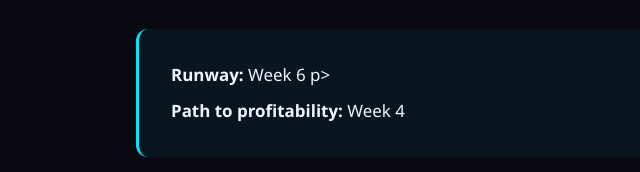
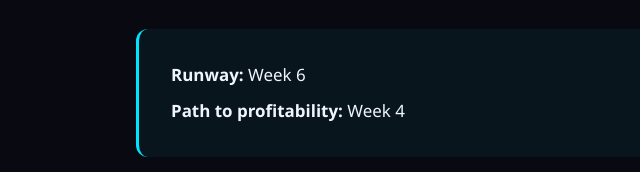
Before and after one commit to sfgSRGRYFf4/dgvbn-sdfs-nj, a plain HTML site: page index.html in a window 1280 px wide. Shown: the part 7195-7367 px from the top of the page, 128-768 px from the left. Drawn offline with Linux system fonts and the light colour scheme.

Commit message:
Actualicé contenido

```diff
--- a/index.html
+++ b/index.html
@@ -771,7 +771,7 @@
       </ul>
 
       <div style="background: rgba(0, 229, 255, 0.05); padding: 2rem; border-radius: 12px; margin-top: 2rem; border-left: 3px solid var(--accent);">
-        <p style="margin: 0; color: var(--text);"><strong>Runway:</strong> Week 6 p>
+        <p style="margin: 0; color: var(--text);"><strong>Runway:</strong> Week 6
         <p style="margin: 0.5rem 0 0 0; color: var(--text);"><strong>Path to profitability:</strong> Week 4</p>
       </div>
     </div>
```
